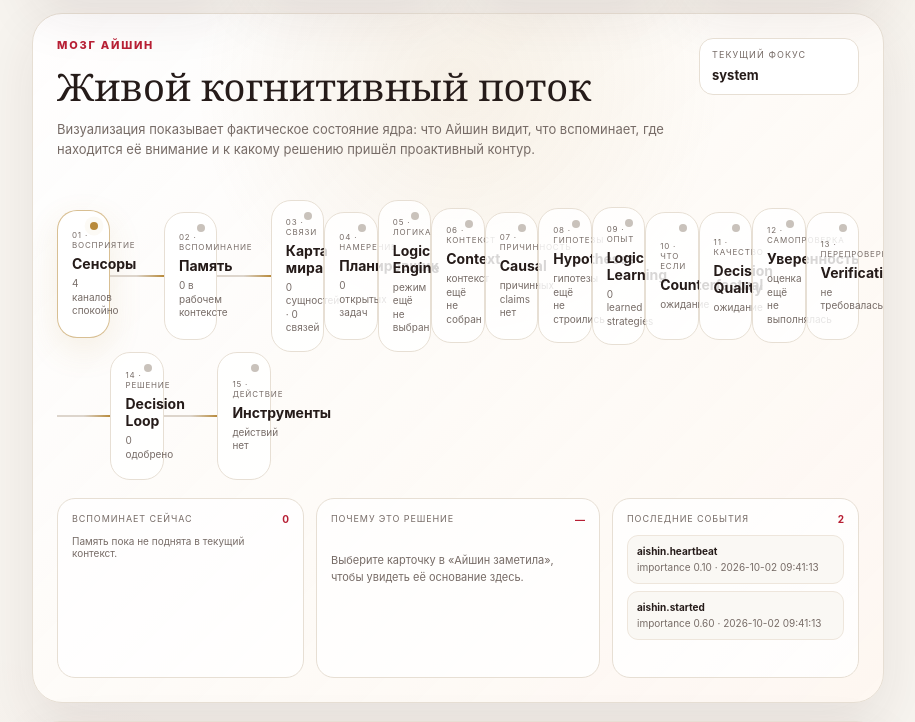
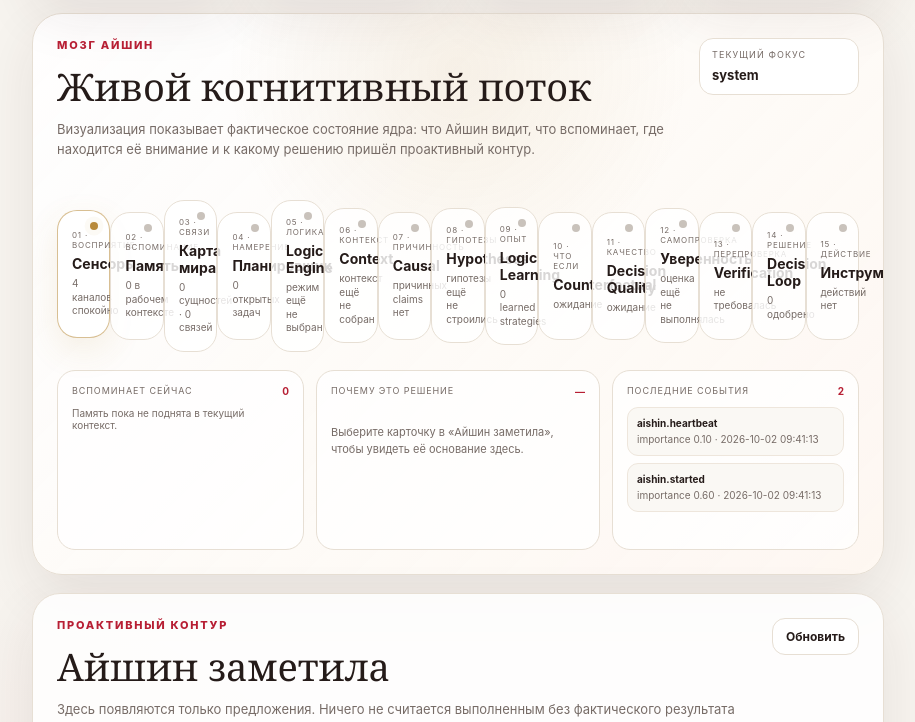
Before and after one commit to Aspksa/Aishin, a FastAPI app: page / in a window 1280 px wide. Shown: the part 879-1601 px from the top of the page, without its empty margins (332-1247 px from the left). Run offline with FastAPI, Linux system fonts and the light colour scheme; data comes from the database, SQL or seed files in the repository; data that the repository does not hold is empty.

Commit message:
style: fit counterfactual and quality nodes into live brain

```diff
--- a/app/static/style.css
+++ b/app/static/style.css
@@ -402,7 +402,7 @@ h1 { margin-bottom: 0; font-family: Georgia, serif; font-size: clamp(30px, 4vw,
 
 .brain-flow {
   display: grid;
-  grid-template-columns: repeat(25, minmax(0, auto));
+  grid-template-columns: repeat(29, minmax(0, auto));
   align-items: center;
   gap: 0;
   padding: 10px 0 18px;
```
